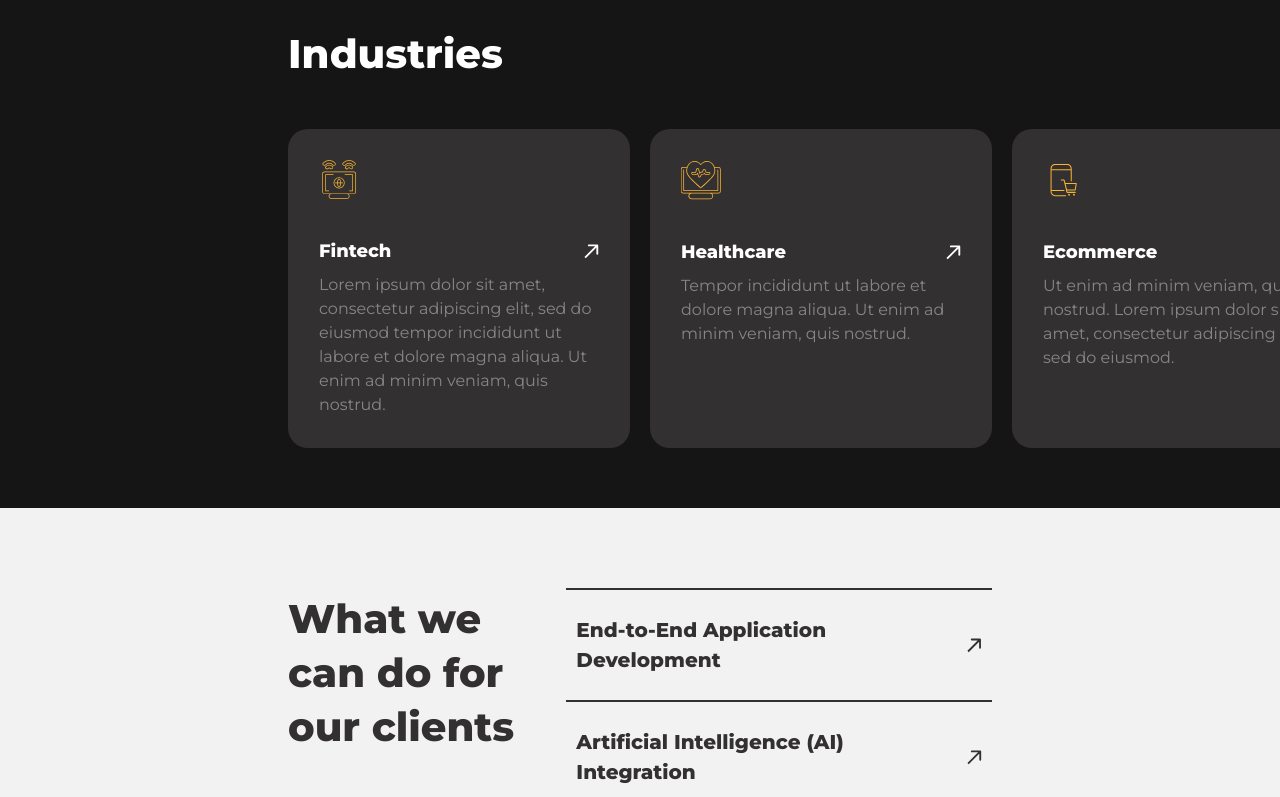
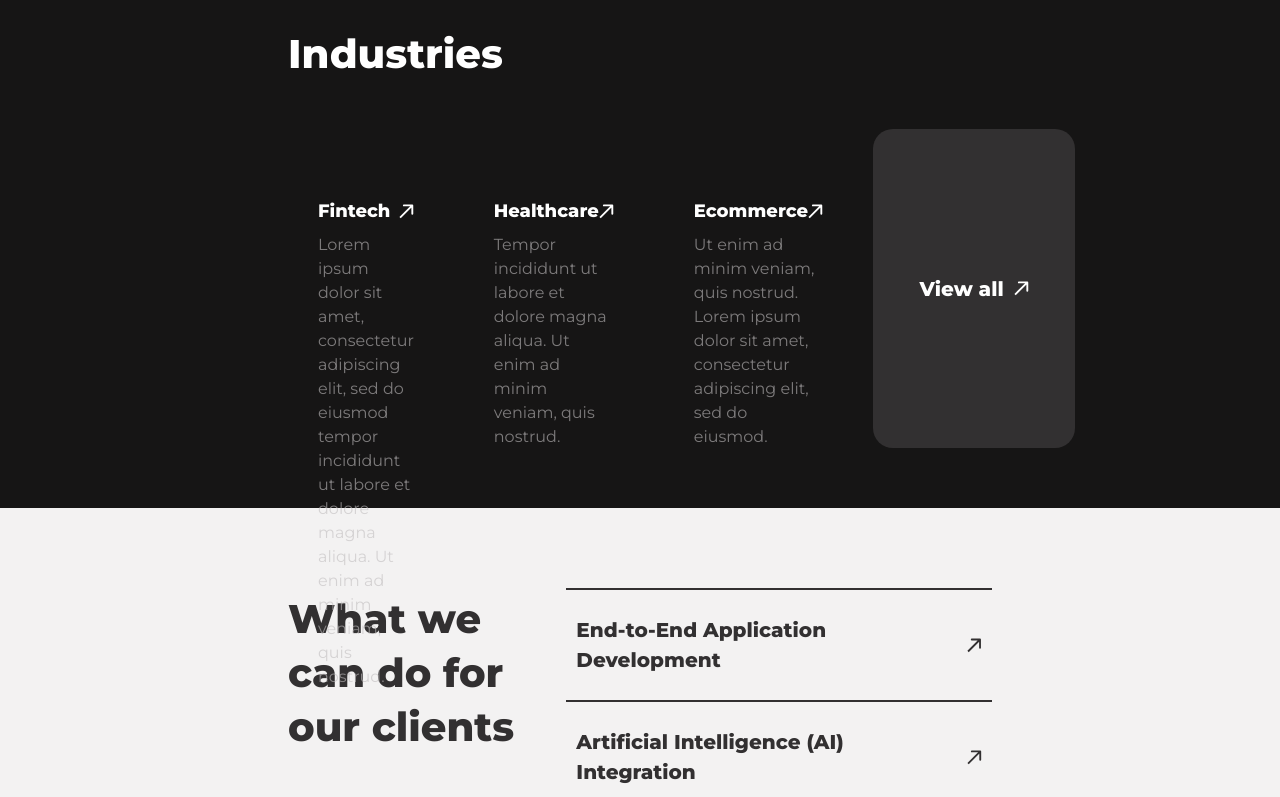
Before and after one commit to skabanets/sonomics, a React (Vite) app: page / in a window 1280 px wide. Shown: the part 1457-2254 px from the top of the page. Built offline with nearby package versions, Linux system fonts and the light colour scheme.

Commit message:
Update IndustryCard component

```diff
--- a/src/components/IndustryCard.tsx
+++ b/src/components/IndustryCard.tsx
@@ -10,7 +10,6 @@ interface IndustryCardProps {
 
 export const IndustryCard = ({ industry }: IndustryCardProps) => {
   return (
-    <li className="rounded-[20px] border border-solid border-transparent bg-darkBgColor transition hover:border-accentYellowColor">
     <Link to={industry.link} className="flex h-[317px] w-[340px] flex-col gap-[38px] p-[30px]">
       <Icon id={industry.icon} className="size-10 fill-accentYellowColor" />
       <div className="flex flex-col gap-[8px]">
@@ -24,6 +23,5 @@ export const IndustryCard = ({ industry }: IndustryCardProps) => {
         <p className="text-secondaryLightTextColor opacity-[0.6]">{industry.description}</p>
       </div>
     </Link>
-    </li>
   );
 };
```
Lines whose indentation alone changed are shown as unchanged.
